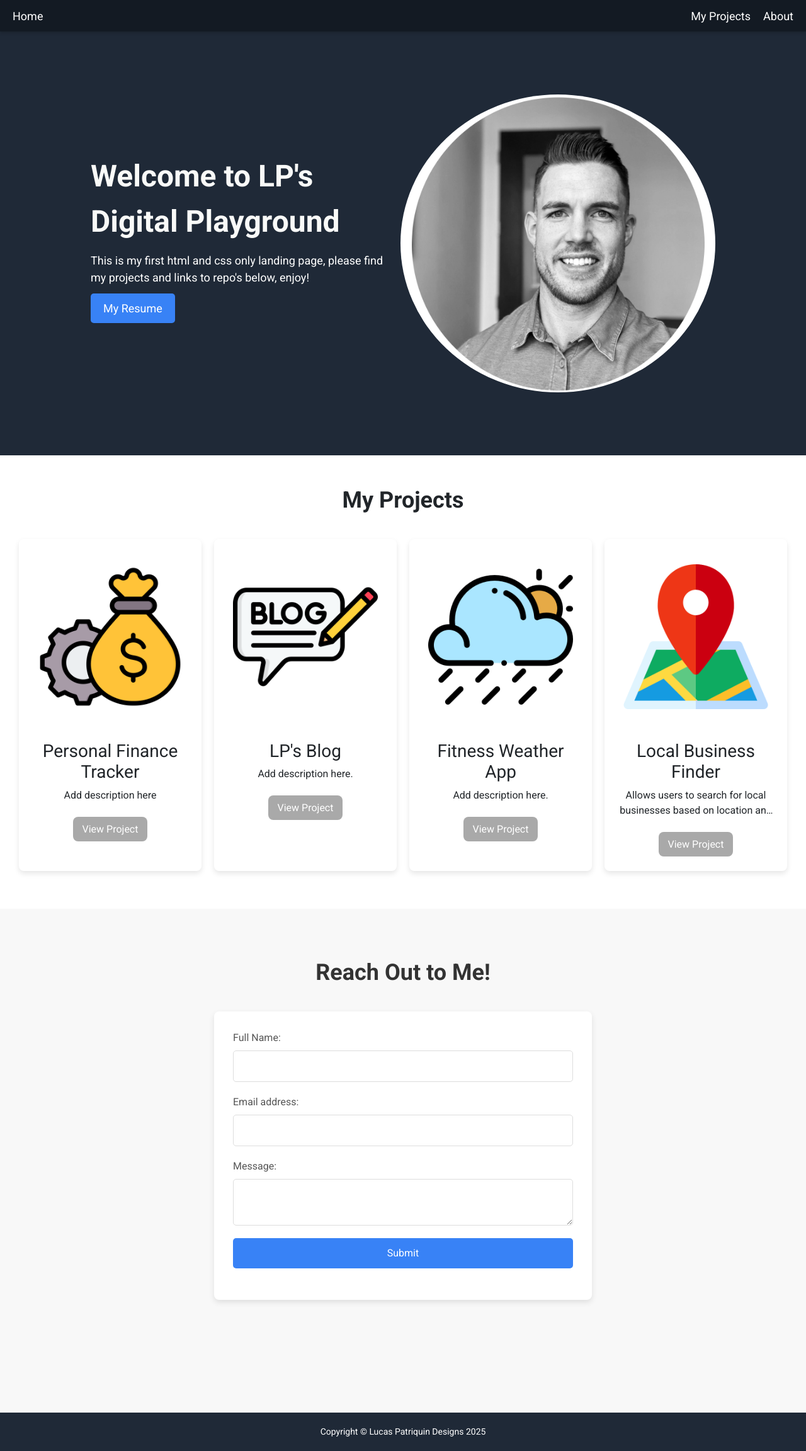
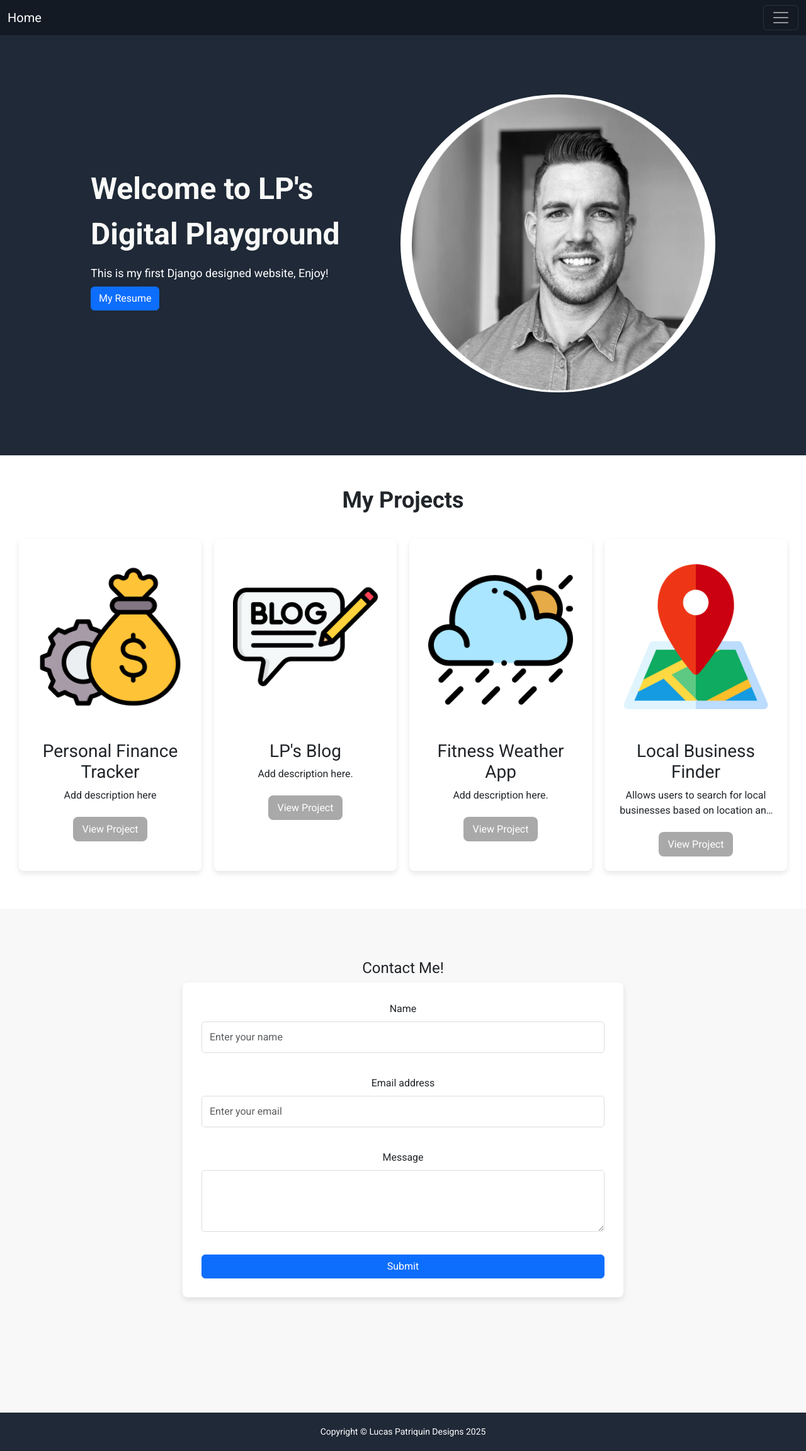
Before and after one commit to PyLou317/Django_portfolio_site, a Django app: page / in a window 1280 px wide. Shown: the whole page at 63% size. Run offline with Django 5.2, Linux system fonts and the light colour scheme; data comes from the database, SQL or seed files in the repository; both versions use the stored data as it was after the commit.

Commit message:
added bootstrap syling to main navbar and home page elements

```diff
--- a/finance_tracker/templates/finance_tracker/base.html
+++ b/finance_tracker/templates/finance_tracker/base.html
@@ -5,7 +5,9 @@
 {% block title %}Finance Tracker{% endblock %}
 {% block nav_bar %}
     {{ block.super }}
-        <h3>Finance Tracker</h3>
+        <div class="m-3">
+            <h1>Finance Tracker</h1>
+        </div>
         <ul class="nav nav-tabs">
             <li class="nav-item">
                 <a class="nav-link" href="{% url 'finance_tracker:home' %}" {% if request.path == '/' %}class="active"{% endif %}>Dashboard</a>
--- a/finance_tracker/templates/finance_tracker/dashboard.html
+++ b/finance_tracker/templates/finance_tracker/dashboard.html
@@ -3,5 +3,7 @@
 {% block title %}Finance Tracker{% endblock %}
 
 {% block finance_tracker_content %}
-<h4>This is the dashboard</h4>
+    <div class="p-2">
+        <h4>This is the dashboard</h4>
+    </div>
 {% endblock%}
--- a/finance_tracker/templates/finance_tracker/transaction_list.html
+++ b/finance_tracker/templates/finance_tracker/transaction_list.html
@@ -1,7 +1,8 @@
 {% extends 'finance_tracker/base.html' %}
 
-{% block title %}Transactions{% endblock %}
+{% block title %}Finance Tracker{% endblock %}
 {% block finance_tracker_content %}
+    <div class="m-3">
     <h4>Transactions</h4>
     <ul>
         {% if page_obj %}
@@ -32,4 +33,5 @@
         {% endif %}
     </span>
     </div>
+</div>
 {% endblock%}
--- a/portfolio/templates/portfolio/index.html
+++ b/portfolio/templates/portfolio/index.html
@@ -1,58 +1,71 @@
-{% extends 'portfolio/base.html' %}
-{% load static %}
-
-{% block title %}Home - My Portfolio{% endblock %}
-
-{% block content %}
+{% extends 'portfolio/base.html' %} {% load static %} {% block title %}Home - My
+Portfolio{% endblock %} {% block content %}
 <header id="home" class="hero-banner">
   <div class="hb-left">
     <div class="website-title">Welcome to LP's Digital Playground</div>
     <div class="title-subtext">
-        This is my first html and css only landing page, please find my
-        projects and links to repo's below, enjoy!
-        <button>My Resume</button>
+      This is my first Django designed website, Enjoy!
+      <button type="button" class="btn btn-primary mt-2">My Resume</button>
     </div>
   </div>
   <div class="hb-right">
-    <img src="{% static 'portfolio/images/lucas_portrait.png' %}" alt="Lucas Patriquin Headshot">
+    <img
+      src="{% static 'portfolio/images/lucas_portrait.png' %}"
+      alt="Lucas Patriquin Headshot"
+    />
   </div>
 </header>
 
 <section id="projects" class="project-banner">
   <div class="pb-title"><h2>My Projects</h2></div>
-    <div class="project-list">  {% if projects %}  {% for project in projects %}
+  <div class="project-list">
+    {% if projects %} {% for project in projects %}
     <div class="project-card">
       {% if project.image %}
-            <img src="{{ project.image.url }}" alt="{{ project.title }}" class="project-image">
+      <img
+        src="{{ project.image.url }}"
+        alt="{{ project.title }}"
+        class="project-image"
+      />
       {% endif %}
       <div class="project-info">
-                <h3>{{ project.title }}</h3>  <p>{{ project.description }}</p>
+        <h3>{{ project.title }}</h3>
+        <p>{{ project.description }}</p>
         <a href="{% url 'finance_tracker:home' %}">View Project</a>
       </div>
     </div>
-        {% endfor %}
-    {% else %}
+    {% endfor %} {% else %}
     <p>No projects added yet.</p>
     {% endif %}
   </div>
 </section>
 
 <section id="contact-me" class="contact-banner">
-    <div class="contact-title"><h2>Reach Out to Me!</h2></div>
-    <form action="submit_form.php" method="POST">
-    <label for="name">Full Name:</label>
-    <input type="text" id="name" name="name" required />
-
-    <label for="email">Email address:</label>
-    <input type="email" id="email" name="email" required />
-
-    <!-- <label for="subject">Subject:</label>
-    <input type="text" id="subject" name="subject" required /> -->
-
-    <label for="message">Message:</label>
-    <textarea id="message" name="message" required></textarea>
-
-    <input type="submit" value="Submit" />
+  <h4>Contact Me!</h4>
+  <form>
+    <div class="mb-3">
+      <label for="name" class="form-label">Name</label>
+      <input
+        type="text"
+        class="form-control"
+        id="name"
+        placeholder="Enter your name"
+      />
+    </div>
+    <div class="mb-3">
+      <label for="email" class="form-label">Email address</label>
+      <input
+        type="email"
+        class="form-control"
+        id="email"
+        placeholder="Enter your email"
+      />
+    </div>
+    <div class="mb-3">
+      <label for="message" class="form-label">Message</label>
+      <textarea class="form-control" id="message" rows="3"></textarea>
+    </div>
+    <button type="submit" class="btn btn-primary">Submit</button>
   </form>
 </section>
 {% endblock %}
--- a/portfolio/templates/portfolio/nav_bar.html
+++ b/portfolio/templates/portfolio/nav_bar.html
@@ -1,16 +1,31 @@
-<nav class="nav-bar" aria-label="Main Navigation">
-  {% url 'portfolio:home' as home_url %}
-  <a
-    class="home-link {% if request.get_full_path == home_url %}active{% endif %}"
-    href="{{ home_url }}"
-    >Home</a
-  >
-
-  <div class="header-links">
-    <ul>
-      <li><a href="#projects">My Projects</a></li> {% comment %} Projects are displayed on home page  {% endcomment %}
-      <li><a href="{% url 'portfolio:about' %}" class="{% if request.path == '/about/' %}active{% endif %}">About</a></li>
-      {% comment %} <li><a href="{% url 'portfolio:contact' %}" class="{% if request.path == '/contact/' %}active{% endif %}">Contact Me</a></li> {% endcomment %}
-    </ul>
+<nav class="navbar fixed-top" style="background-color: #131a23;" data-bs-theme="dark">
+  <div class="container-fluid">
+    <a class="navbar-brand text-white" href="{% url 'portfolio:home' %}">Home</a>
+    <button
+      class="navbar-toggler"
+      type="button"
+      data-bs-toggle="collapse"
+      data-bs-target="#navbarNav"
+      aria-controls="navbarNav"
+      aria-expanded="false"
+      aria-label="Toggle navigation"
+    >
+      <span class="navbar-toggler-icon"></span>
+    </button>
+    <div class="collapse navbar-collapse" id="navbarNav">
+      <ul class="navbar-nav">
+        <li class="nav-item">
+          <a
+            class="nav-link active text-white"
+            aria-current="page"
+            href="{% url 'portfolio:home' %}#projects"
+            >My Projects</a
+          >
+        </li>
+        <li class="nav-item">
+          <a class="nav-link text-white" href="{% url 'portfolio:about' %}">About</a>
+        </li>
+      </ul>
+    </div>
   </div>
 </nav>
--- a/static/css/main.css
+++ b/static/css/main.css
@@ -9,53 +9,6 @@ body {
     font-family: 'Roboto', sans-serif;
     min-height: 100vh; /* Ensure footer sticks to bottom */
     padding-top: 50px; /* Add padding for fixed navbar */
-}
-
-.nav-bar {
-    position: fixed; /* Make the navbar fixed */
-    display: flex;
-    justify-content: space-between;
-    align-items: center;
-    padding: 10px 20px;
-    background-color: #131a23;
-    color: white;
-    top: 0;
-    left: 0;
-    width: 100%;
-    height: 50px;
-    z-index: 100;
-    box-shadow: 0 2px 5px rgba(0, 0, 0, 0.2);
-}
-
-.nav-bar a {
-    color: white;
-    text-decoration: none;
-    font-size: 18px;
-}
-
-.nav-bar a:hover {
-    font-size: 19px;
-}
-
-.header-links ul{
-    display: flex;
-    list-style: none;
-    margin: 0;
-    padding: 0;
-}
-
-.header-links li {
-    margin-left: 20px;
-}
-
-.header-links a {
-    color: white;
-    text-decoration: none;
-    font-size: 18px;
-}
-
-.header-links a:hover {
-  font-size: 19px;
 }
 
 .hero-banner {
@@ -99,13 +52,6 @@ body {
 
 .hero-banner button {
     display: flex;
-    background-color: #3882f6;
-    color: white;
-    margin: 12px 0;
-    padding: 10px 20px;
-    border: none;
-    border-radius: 5px;
-    cursor: pointer;
 }
 
 .hero-banner button:hover {
@@ -253,19 +199,12 @@ body {
 .contact-banner form {
     display: flex;
     flex-direction: column;
-    max-width: 600px; /* Increased max-width */
+    max-width: 700px; /* Increased max-width */
     margin: 0 auto;
     padding: 30px; /* Added padding to the form */
     background-color: white; /* White form background */
     border-radius: 8px; /* Rounded corners for the form */
     box-shadow: 0 4px 10px rgba(0, 0, 0, 0.1); /* Added a subtle shadow */
-}
-
-.contact-banner label {
-    text-align: left;
-    margin-bottom: 8px;
-    font-weight: 500; /* Slightly bolder labels */
-    color: #555; /* Darker label color */
 }
 
 .contact-banner input,
@@ -283,21 +222,6 @@ body {
     outline: none; /* Remove default focus outline */
     border-color: #3882f6; /* Blue border on focus */
     box-shadow: 0 0 5px rgba(56, 130, 246, 0.2); /* Subtle box-shadow on focus */
-}
-
-.contact-banner input[type="submit"] {
-    background-color: #3882f6;
-    color: white;
-    border: none;
-    padding: 12px 24px;
-    border-radius: 5px;
-    cursor: pointer;
-    font-size: 16px;
-    transition: background-color 0.3s ease;
-}
-
-.contact-banner input[type="submit"]:hover {
-    background-color: #2962ff;
 }
 
 .footer {
```
Also changed, not shown: finance_tracker/templates/finance_tracker/upload.html (+15 -7 lines), db.sqlite3. Lines whose indentation alone changed are shown as unchanged.
